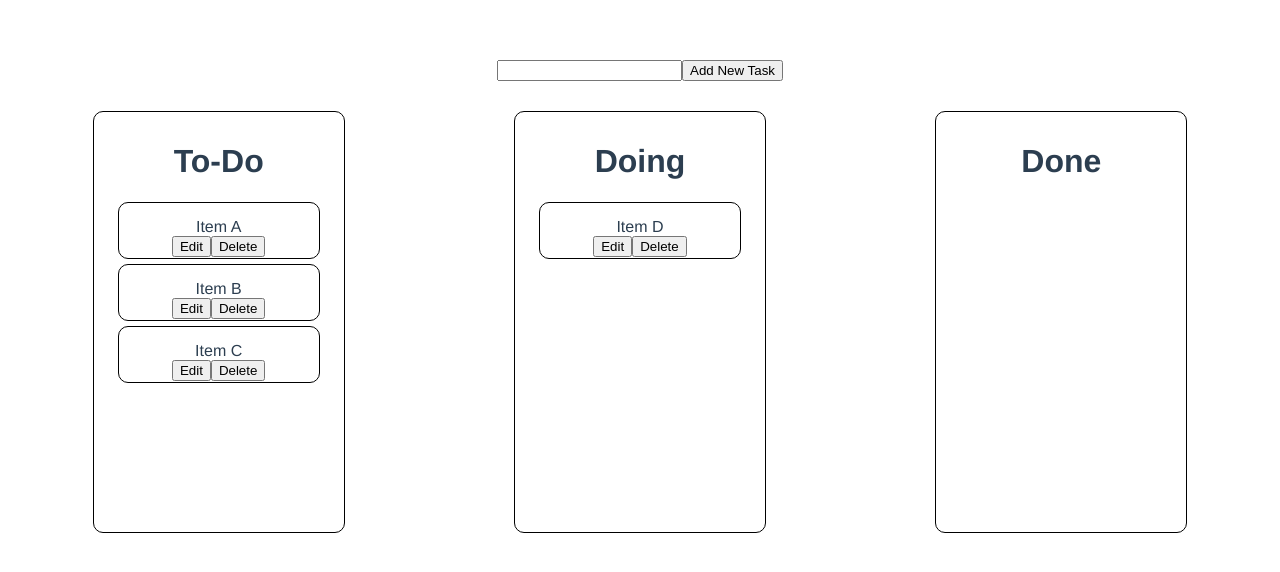
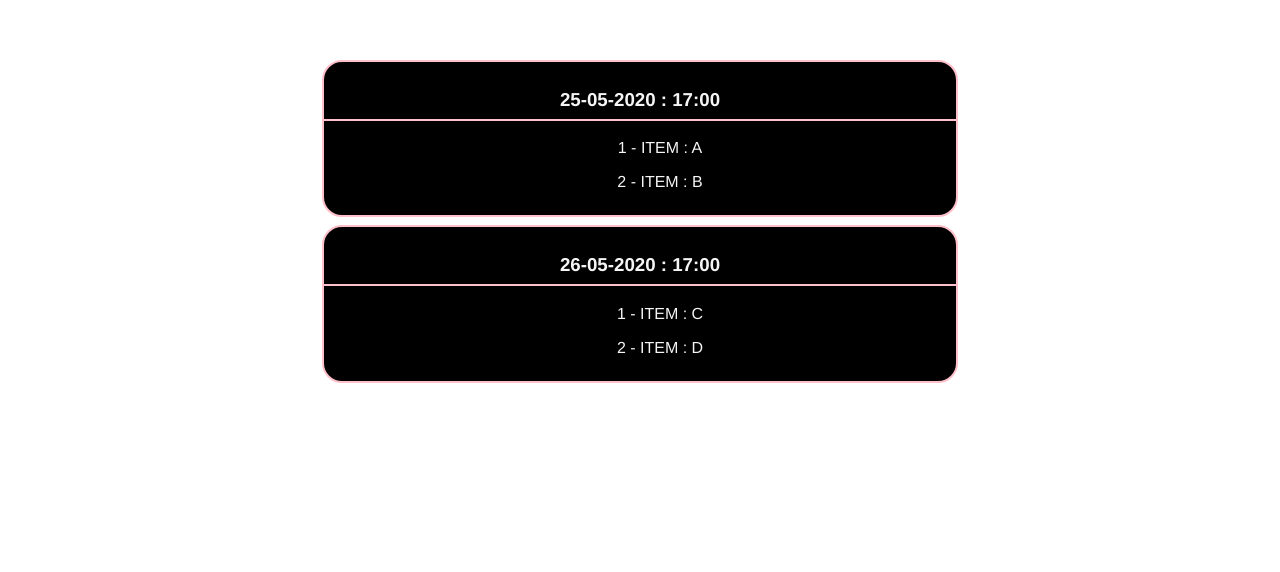
Before and after one commit to polaris22X/vue-project, a Vue app: page / in a window 1280 px wide. Shown: the top 572 px of the page. Built offline with nearby package versions, Linux system fonts and the light colour scheme.

Commit message:
workshop4

```diff
--- a/package.json
+++ b/package.json
@@ -9,7 +9,8 @@
   },
   "dependencies": {
     "core-js": "^3.6.4",
-    "vue": "^2.6.11"
+    "vue": "^2.6.11",
+    "vue-router": "^3.2.0"
   },
   "devDependencies": {
     "@vue/cli-plugin-babel": "~4.3.0",
--- a/src/App.vue
+++ b/src/App.vue
@@ -1,15 +1,18 @@
 <template>
   <div id="app">
-    <ToDoPage />
+    <!--<ToDoPage />-->
+    <ArchivePage />
   </div>
 </template>
 
 <script>
-import ToDoPage from './pages/ToDoPage.vue'
+//mport ToDoPage from './pages/ToDoPage.vue'
+import ArchivePage from './pages/ArchivePage.vue'
 export default {
   name: 'App',
   components: {
-    ToDoPage
+    // ToDoPage
+    ArchivePage
   }
 }
 </script>
--- /dev/null
+++ b/src/components/CardList.vue
@@ -0,0 +1,38 @@
+<template>
+    <div class="container">
+        <div class="card" v-for="archive in archives" :key="archive.id">
+            <h3>{{ archive.date }} : {{ archive.time }}</h3>
+            <ul v-for="task in archive.tasks" :key="task.id">
+                <li>{{ task.id }} - {{ task.title }}</li>
+            </ul>
+        </div>
+    </div>
+</template>
+
+<script>
+export default {
+    name: 'CardList',
+    props: ['archives']
+}
+</script>
+
+<style scoped>
+h3{
+    border-bottom: 2.5px solid pink;
+    padding-bottom: 8px;
+    color: whitesmoke;
+}
+.card{
+    padding: 8px 0;
+    background-color: black;
+    width: 50%;
+    height: auto;
+    border-radius: 20px;
+    border: 2.5px solid pink;
+    margin: 8px auto;
+    color: whitesmoke
+}
+li{
+    list-style: none;
+}
+</style>
--- /dev/null
+++ b/src/pages/ArchivePage.vue
@@ -0,0 +1,35 @@
+<template>
+    <card-list :archives="archives" />
+</template>
+
+<script>
+import CardList from '../components/CardList.vue'
+export default {
+    name: 'ArchivePage',
+    components:{
+        CardList
+    },
+    data(){
+        return{
+            archives:[
+                {
+                    date: "25-05-2020",
+                    time: "17:00",
+                    tasks: [
+                        { id: 1, title: "ITEM : A", status: "done" },
+                        { id: 2, title: "ITEM : B", status: "done" },
+                    ]
+                },
+                {
+                    date: "26-05-2020",
+                    time: "17:00",
+                    tasks: [
+                        { id: 1, title: "ITEM : C", status: "done" },
+                        { id: 2, title: "ITEM : D", status: "done" },
+                    ]
+                }
+            ]
+        }
+    }
+}
+</script>
```
Also changed, not shown: 1 other file (tests, documents, lock files or other folders).
